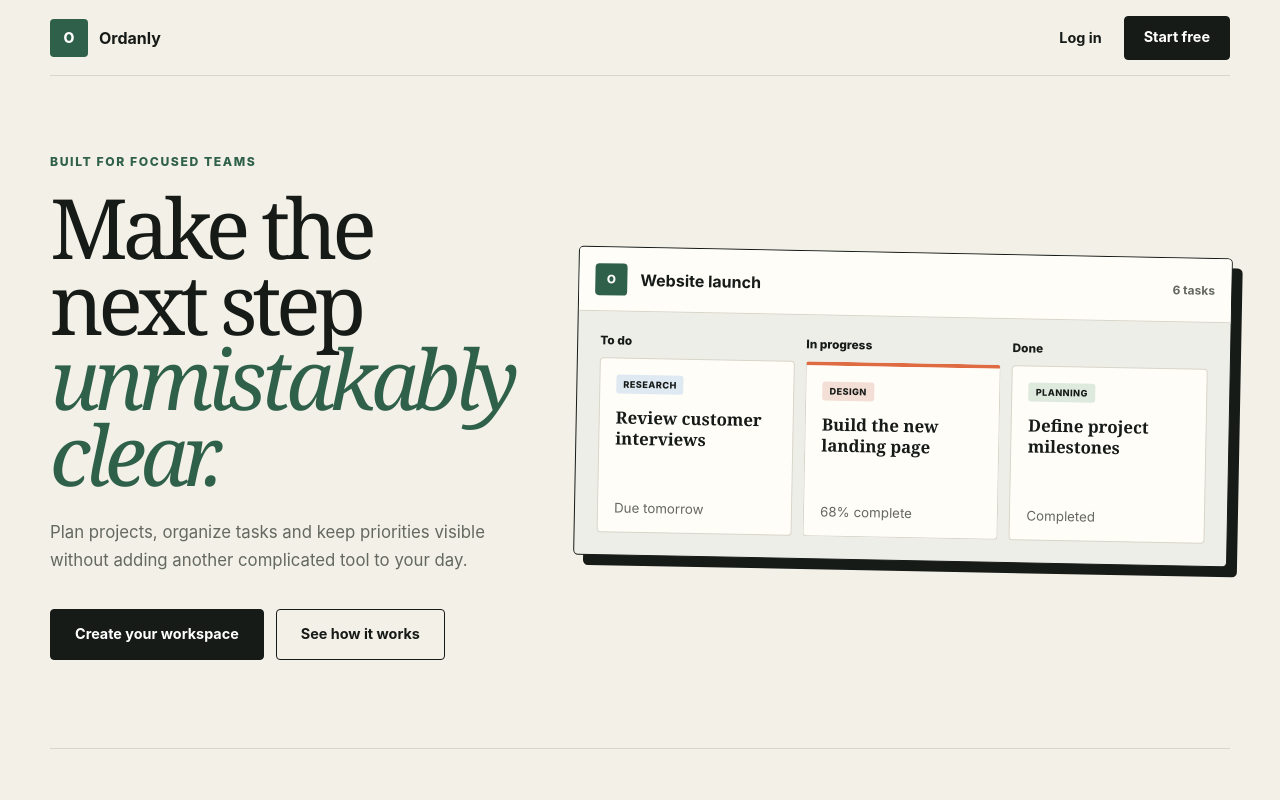
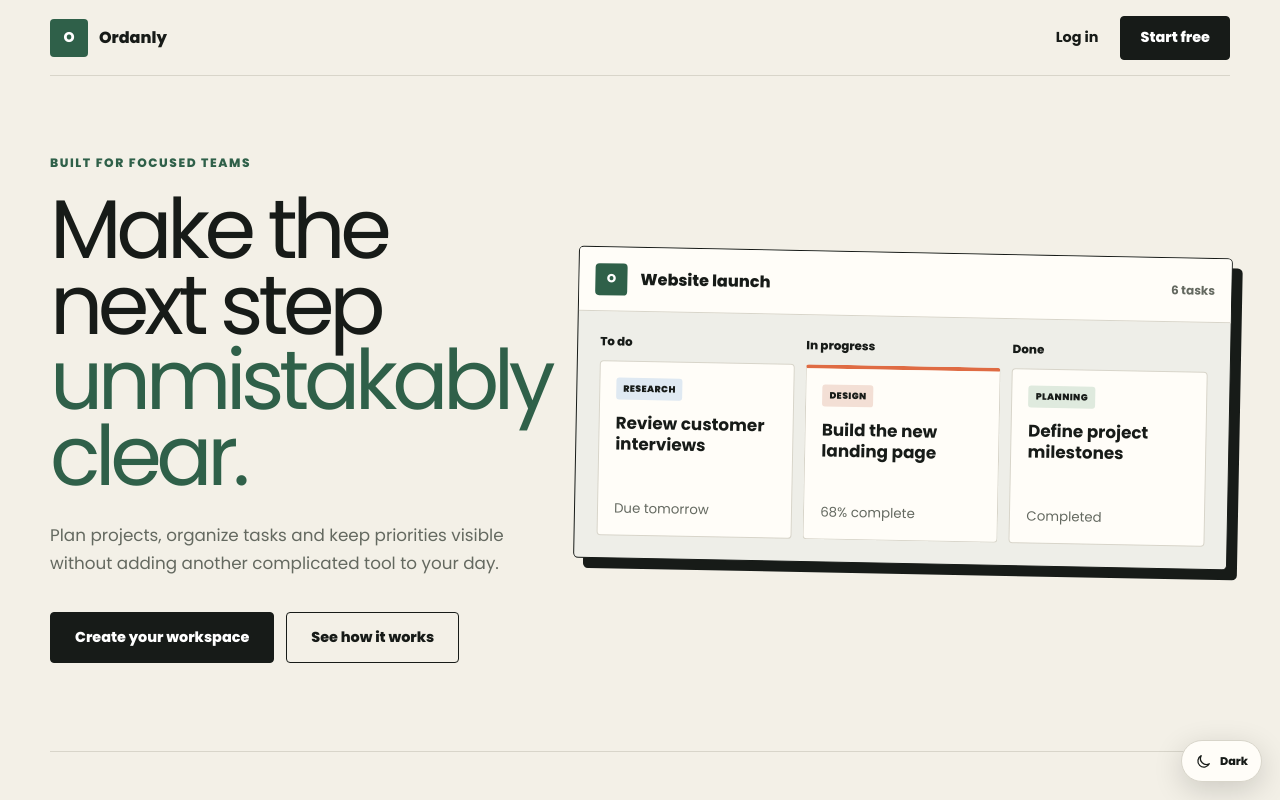
Before and after one commit to ahmadnabouty963/taskflow, a React (Vite) app in the folder apps/client/: page / in a window 1280 px wide. Shown: the top 800 px of the page. Built offline with nearby package versions, Linux system fonts and the light colour scheme; no server answers.

Commit message:
feat: add Poppins branding and dark mode

```diff
--- a/apps/client/src/App.css
+++ b/apps/client/src/App.css
@@ -13,7 +13,25 @@
   --danger: #9b362e;
   --danger-soft: #f7e3df;
   --shadow: 10px 10px 0 var(--ink);
-  --serif: Georgia, "Times New Roman", serif;
+  --serif: "Poppins Variable", Poppins, system-ui, sans-serif;
+}
+
+:root[data-theme="dark"] {
+  color-scheme: dark;
+  --ink: #f1efe8;
+  --muted: #adb5ad;
+  --paper: #111612;
+  --surface: #1a211c;
+  --line: #39423b;
+  --green: #8bc2a3;
+  --green-dark: #153526;
+  --orange: #f09a72;
+  --blue-soft: #273743;
+  --green-soft: #253a2d;
+  --orange-soft: #432d25;
+  --danger: #f08d83;
+  --danger-soft: #3c2523;
+  --shadow: 10px 10px 0 #070a08;
 }
 
 a {
@@ -1810,3 +1828,106 @@ input:focus-visible {
     gap: 8px;
   }
 }
+
+
+/* Theme */
+
+.theme-toggle {
+  position: fixed;
+  z-index: 200;
+  right: 18px;
+  bottom: 18px;
+  min-height: 42px;
+  display: inline-flex;
+  align-items: center;
+  gap: 8px;
+  padding: 0 13px;
+  border: 1px solid var(--line);
+  border-radius: 999px;
+  color: var(--ink);
+  background: var(--surface);
+  box-shadow: 0 8px 30px rgba(0, 0, 0, 0.16);
+  font: inherit;
+  font-size: 0.7rem;
+  font-weight: 750;
+  cursor: pointer;
+  transition:
+    color 160ms ease,
+    background-color 160ms ease,
+    border-color 160ms ease,
+    transform 160ms ease;
+}
+
+.theme-toggle:hover {
+  border-color: var(--ink);
+  transform: translateY(-2px);
+}
+
+.theme-toggle svg {
+  width: 17px;
+  height: 17px;
+  fill: none;
+  stroke: currentColor;
+  stroke-linecap: round;
+  stroke-linejoin: round;
+  stroke-width: 1.8;
+}
+
+:root[data-theme="dark"] body {
+  color: var(--ink);
+  background: var(--paper);
+}
+
+:root[data-theme="dark"] .button--dark {
+  color: #111612;
+  border-color: #f1efe8;
+  background: #f1efe8;
+}
+
+:root[data-theme="dark"] .button--dark:hover {
+  background: #d9ddd6;
+}
+
+:root[data-theme="dark"] .form-field input,
+:root[data-theme="dark"] .form-field textarea {
+  border-color: var(--line);
+  color: var(--ink);
+  background: var(--surface);
+}
+
+:root[data-theme="dark"] .form-field input::placeholder,
+:root[data-theme="dark"] .form-field textarea::placeholder {
+  color: #899188;
+}
+
+:root[data-theme="dark"] .task-column {
+  background: #161c18;
+}
+
+:root[data-theme="dark"] .projects-loading span {
+  background: linear-gradient(
+    90deg,
+    #1a211c 25%,
+    #273029 50%,
+    #1a211c 75%
+  );
+  background-size: 200% 100%;
+}
+
+:root[data-theme="dark"] .content-error > p:not(.eyebrow) {
+  color: #efb4ae;
+}
+
+:root[data-theme="dark"] .product-preview,
+:root[data-theme="dark"] .dialog-card,
+:root[data-theme="dark"] .project-card,
+:root[data-theme="dark"] .task-card {
+  color: var(--ink);
+}
+
+@media (max-width: 680px) {
+  .theme-toggle {
+    right: 12px;
+    bottom: 12px;
+  }
+}
--- a/apps/client/src/App.jsx
+++ b/apps/client/src/App.jsx
@@ -1,5 +1,6 @@
 import { Route, Routes } from "react-router";
 import { ProtectedRoute } from "./components/ProtectedRoute.jsx";
+import { ThemeToggle } from "./components/ThemeToggle.jsx";
 import { DashboardPage } from "./pages/DashboardPage.jsx";
 import { LandingPage } from "./pages/LandingPage.jsx";
 import { LoginPage } from "./pages/LoginPage.jsx";
@@ -12,8 +13,8 @@ import "./App.css";
 function App() {
   return (
     <>
-      {" "}
       <PageTitle />
+      <ThemeToggle />
       <Routes>
         <Route index element={<LandingPage />} />
         <Route path="/login" element={<LoginPage />} />
--- /dev/null
+++ b/apps/client/src/components/ThemeToggle.jsx
@@ -0,0 +1,61 @@
+import { useLayoutEffect, useState } from "react";
+
+const THEME_STORAGE_KEY = "ordanly.theme.v1";
+
+function readInitialTheme() {
+  try {
+    const storedTheme = window.localStorage.getItem(THEME_STORAGE_KEY);
+
+    if (storedTheme === "dark" || storedTheme === "light") {
+      return storedTheme;
+    }
+  } catch {
+    // Storage can be unavailable in private browser modes.
+  }
+
+  return "light";
+}
+
+export function ThemeToggle() {
+  const [theme, setTheme] = useState(readInitialTheme);
+
+  useLayoutEffect(() => {
+    document.documentElement.dataset.theme = theme;
+
+    try {
+      window.localStorage.setItem(THEME_STORAGE_KEY, theme);
+    } catch {
+      // The visual theme still works when storage is unavailable.
+    }
+  }, [theme]);
+
+  const nextTheme = theme === "light" ? "dark" : "light";
+  const accessibleLabel = `Switch to ${nextTheme} mode`;
+
+  return (
+    <button
+      aria-label={accessibleLabel}
+      className="theme-toggle"
+      onClick={() => {
+        setTheme((currentTheme) =>
+          currentTheme === "light" ? "dark" : "light",
+        );
+      }}
+      title={accessibleLabel}
+      type="button"
+    >
+      {theme === "light" ? (
+        <svg aria-hidden="true" viewBox="0 0 24 24">
+          <path d="M20.2 15.2A8.4 8.4 0 0 1 8.8 3.8 8.5 8.5 0 1 0 20.2 15.2Z" />
+        </svg>
+      ) : (
+        <svg aria-hidden="true" viewBox="0 0 24 24">
+          <circle cx="12" cy="12" r="4" />
+          <path d="M12 2v2M12 20v2M4.9 4.9l1.4 1.4M17.7 17.7l1.4 1.4M2 12h2M20 12h2M4.9 19.1l1.4-1.4M17.7 6.3l1.4-1.4" />
+        </svg>
+      )}
+
+      <span>{theme === "light" ? "Dark" : "Light"}</span>
+    </button>
+  );
+}
--- a/apps/client/src/index.css
+++ b/apps/client/src/index.css
@@ -1,14 +1,7 @@
 :root {
-  font-family:
-    Inter,
-    ui-sans-serif,
-    system-ui,
-    -apple-system,
-    BlinkMacSystemFont,
-    "Segoe UI",
-    sans-serif;
-  color: #181b18;
-  background: #f5f2e9;
+  font-family: "Poppins Variable", Poppins, system-ui, sans-serif;
+  color: var(--ink, #181b18);
+  background: var(--paper, #f5f2e9);
   font-synthesis: none;
   text-rendering: optimizeLegibility;
   -webkit-font-smoothing: antialiased;
@@ -21,7 +14,7 @@
 
 html {
   min-width: 320px;
-  background: #f5f2e9;
+  background: var(--paper, #f5f2e9);
 }
 
 body {
--- a/apps/client/src/main.jsx
+++ b/apps/client/src/main.jsx
@@ -4,6 +4,7 @@ import { BrowserRouter } from "react-router";
 import { ErrorBoundary } from "./components/ErrorBoundary.jsx";
 import { AuthProvider } from "./context/AuthProvider.jsx";
 import App from "./App.jsx";
+import "@fontsource-variable/poppins";
 import "./index.css";
 
 createRoot(document.getElementById("root")).render(
```
Also changed, not shown: 1 other file (tests, documents, lock files or other folders).
